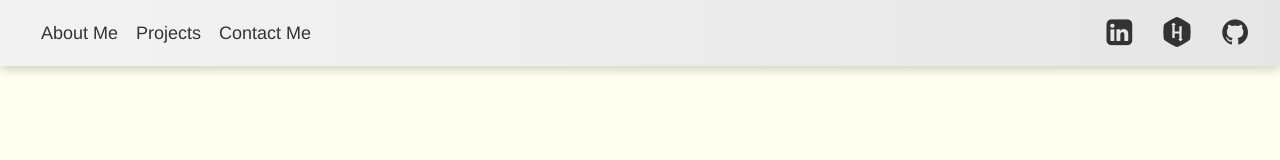
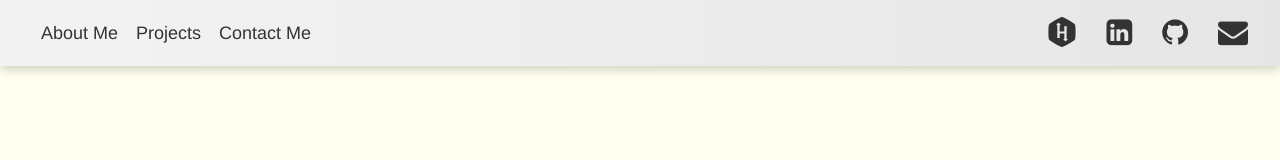
Before and after one commit to zteezy19/MyPortfolio, a React (Vite) app: page / in a window 1280 px wide. Shown: the top 160 px of the page. Built offline with nearby package versions, Linux system fonts and the light colour scheme.

Commit message:
Added Hackerrank Icon Hover Effect

```diff
--- a/src/components/Header.css
+++ b/src/components/Header.css
@@ -32,6 +32,10 @@
   transition: all 0.3s ease-in-out;
 }
 
+.hackerrank-icon:hover {
+  color: #ffd700;
+}
+
 .social-media-icons i:hover {
   color: #ffd700;
 }
--- a/src/components/Header.tsx
+++ b/src/components/Header.tsx
@@ -12,19 +12,20 @@ const Header = () => {
       </div>
       <div className="social-media-icons">
         <a
+          href="https://www.hackerrank.com/waiyanzawtin01"
+          target="_blank"
+          rel="noopener noreferrer"
+        >
+          <FontAwesomeIcon className="hackerrank-icon" icon={faHackerrank} />
+        </a>
+        <a
           href="https://www.linkedin.com/in/wai-yan-zaw-tin/"
           target="_blank"
           rel="noopener noreferrer"
         >
           <i className="fa fa-linkedin-square" aria-hidden="true"></i>
         </a>
-        <a
-          href="https://www.hackerrank.com/waiyanzawtin01"
-          target="_blank"
-          rel="noopener noreferrer"
-        >
-          <FontAwesomeIcon icon={faHackerrank} />
-        </a>
+
         <a
           href="https://github.com/zteezy19"
           target="_blank"
@@ -32,6 +33,14 @@ const Header = () => {
         >
           <i className="fa fa-github" aria-hidden="true"></i>
         </a>
+
+        <a
+          href="mailto:your-email@example.com"
+          target="_blank"
+          rel="noopener noreferrer"
+        >
+          <i className="fa fa-envelope" aria-hidden="true"></i>
+        </a>
       </div>
     </header>
   );
```
